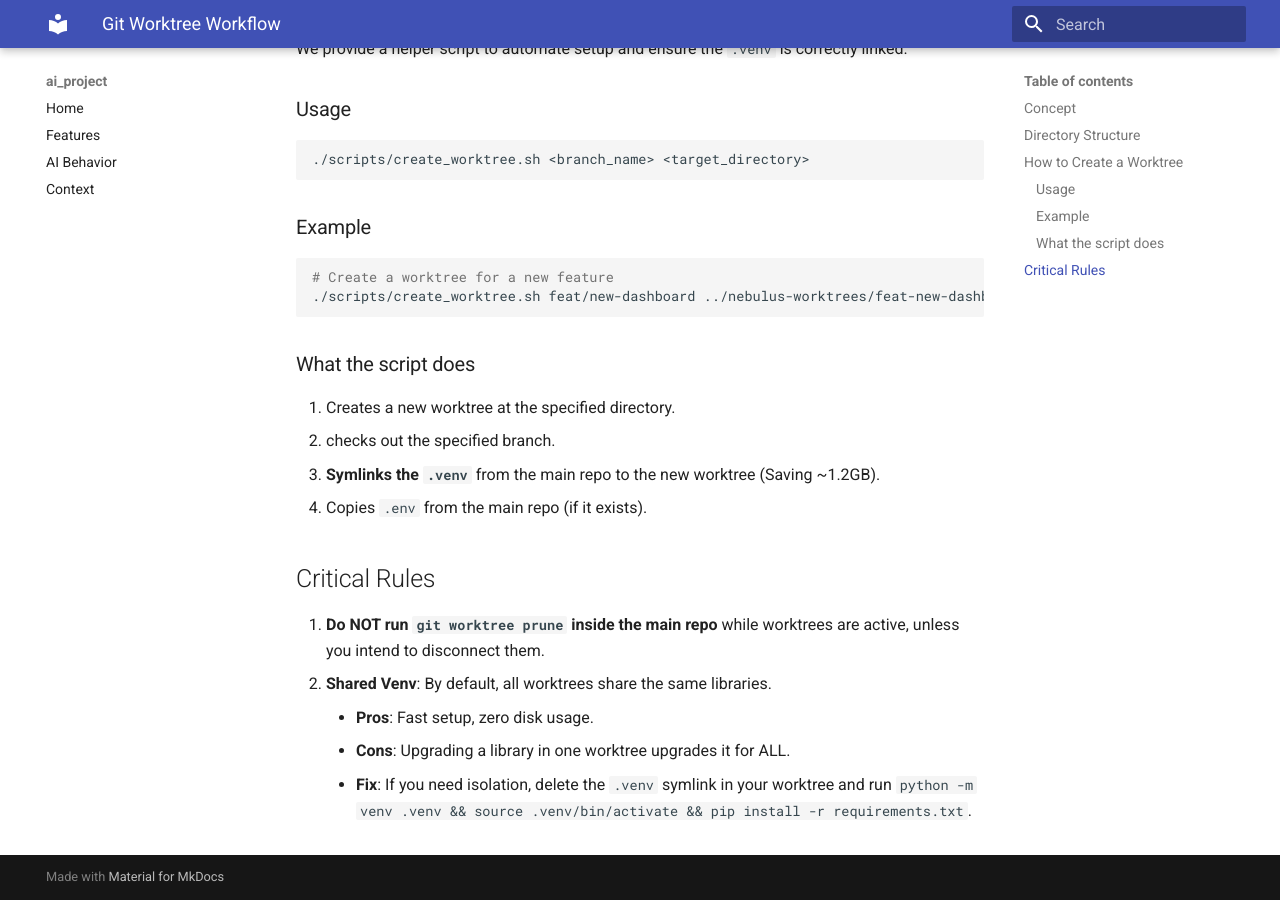
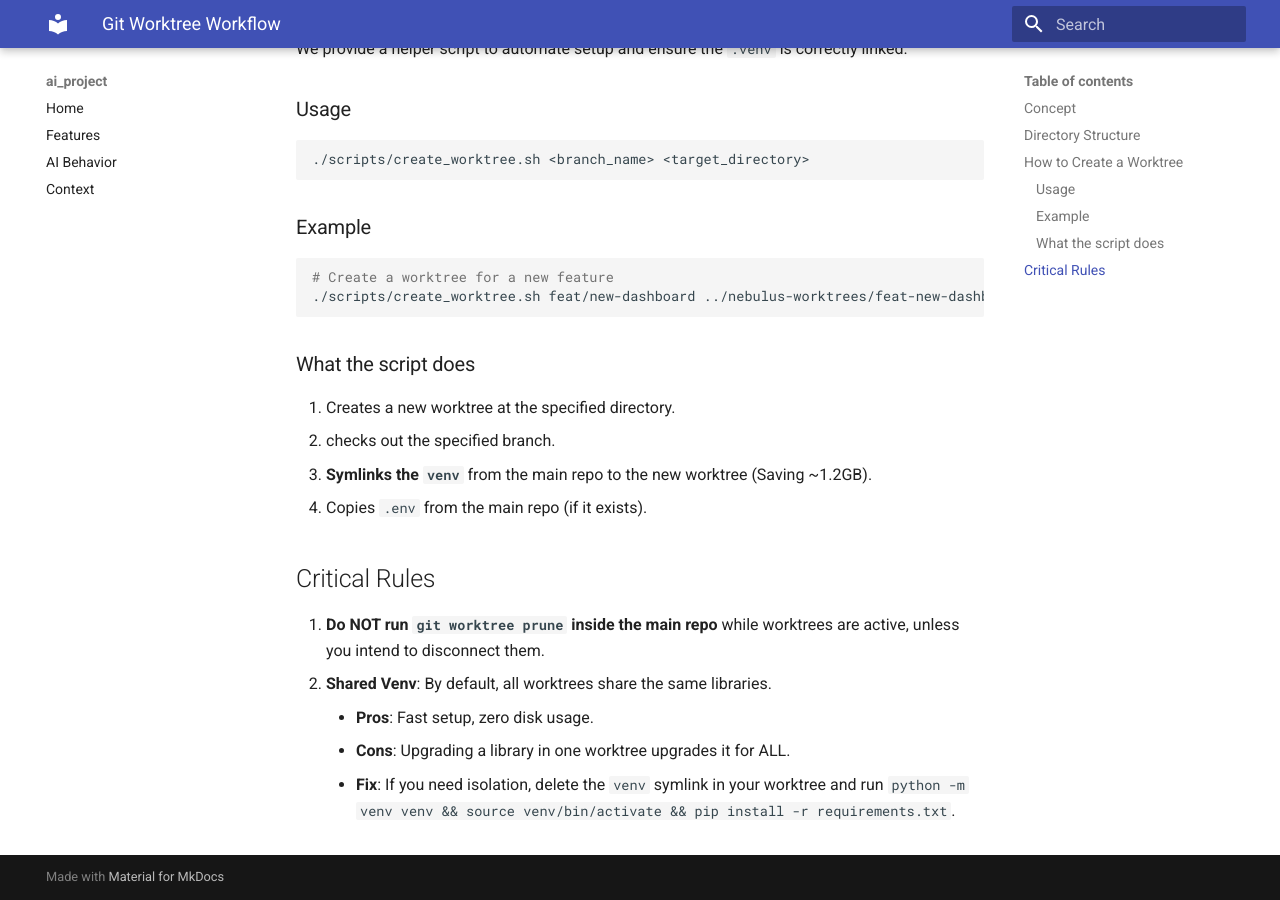
Before and after one commit to jlwestsr/nebulus, an MkDocs documentation site: the page built from docs/workflows/git_worktree.md, in a window 1280 px wide and 900 px high, scrolled down 728 px. Built offline with MkDocs 1.6.1 and Material for MkDocs 9.7.7, drawn with Linux system fonts in a browser that asks for light colours.

```diff
--- a/docs/workflows/git_worktree.md
+++ b/docs/workflows/git_worktree.md
@@ -40,7 +40,7 @@ We provide a helper script to automate setup and ensure the `.venv` is correctly
 
 1. Creates a new worktree at the specified directory.
 2. checks out the specified branch.
-3. **Symlinks the `.venv`** from the main repo to the new worktree (Saving ~1.2GB).
+3. **Symlinks the `venv`** from the main repo to the new worktree (Saving ~1.2GB).
 4. Copies `.env` from the main repo (if it exists).
 
 ## Critical Rules
@@ -49,4 +49,4 @@ We provide a helper script to automate setup and ensure the `.venv` is correctly
 2. **Shared Venv**: By default, all worktrees share the same libraries.
     - **Pros**: Fast setup, zero disk usage.
     - **Cons**: Upgrading a library in one worktree upgrades it for ALL.
-    - **Fix**: If you need isolation, delete the `.venv` symlink in your worktree and run `python -m venv .venv && source .venv/bin/activate && pip install -r requirements.txt`.
+    - **Fix**: If you need isolation, delete the `venv` symlink in your worktree and run `python -m venv venv && source venv/bin/activate && pip install -r requirements.txt`.
--- a/pyproject.toml
+++ b/pyproject.toml
@@ -31,7 +31,7 @@ exclude = '''
   | \.hg
   | \.mypy_cache
   | \.tox
-  | \.venv
+  | venv
   | _build
   | buck-out
   | build
```
Also changed, not shown: .agent/rules/ai_behavior.md (+2 -2 lines), CONTEXT.md (+1 -1 lines), 6 other files.
